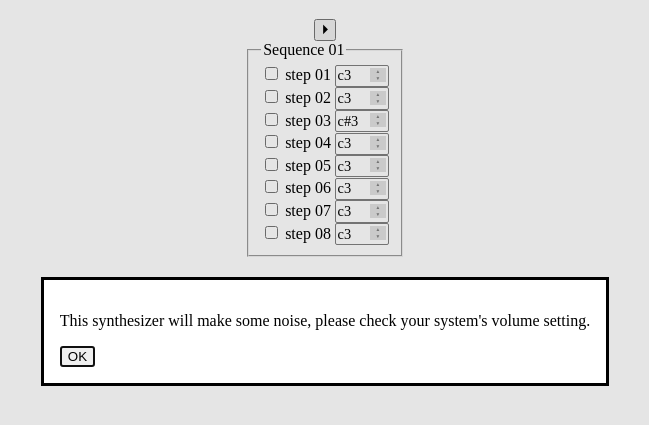
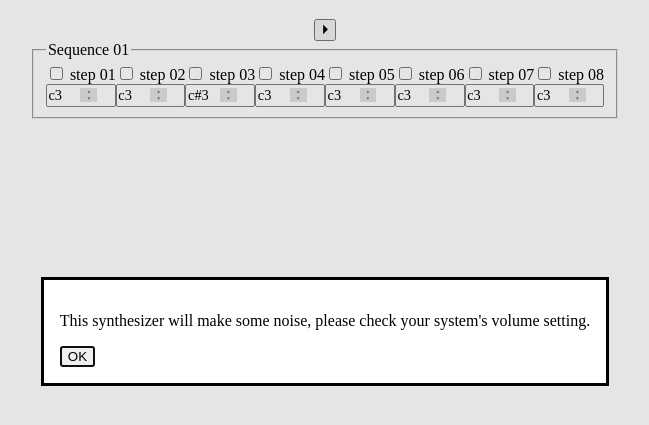
Before and after one commit to p-mcmahon-rmit/sequencer-prototype, a website: page index.html in a window 1280 px wide. Shown: the part 69-494 px from the top of the page, without its empty margins (315-964 px from the left). Drawn offline with nearby package versions, Linux system fonts and the light colour scheme.

Commit message:
example
showed exploration linear

```diff
--- a/style.css
+++ b/style.css
@@ -40,16 +40,16 @@ body {
 }
 
 /*1*/
-/*fieldset {*/
-/*  display: flex;*/
-/*  !*gap: 1rem;*!*/
-/*}*/
+fieldset {
+  display: flex;
+  /*gap: 1rem;*/
+}
 
-/*.seqStepBox{*/
-/*  display: flex;*/
-/*  flex-direction: column;*/
-/*  !*align-items: center;*!*/
-/*}*/
+.seqStepBox{
+  display: flex;
+  flex-direction: column;
+  /*align-items: center;*/
+}
 
 /*2*/
 /*.seqStepsBox {*/
```
